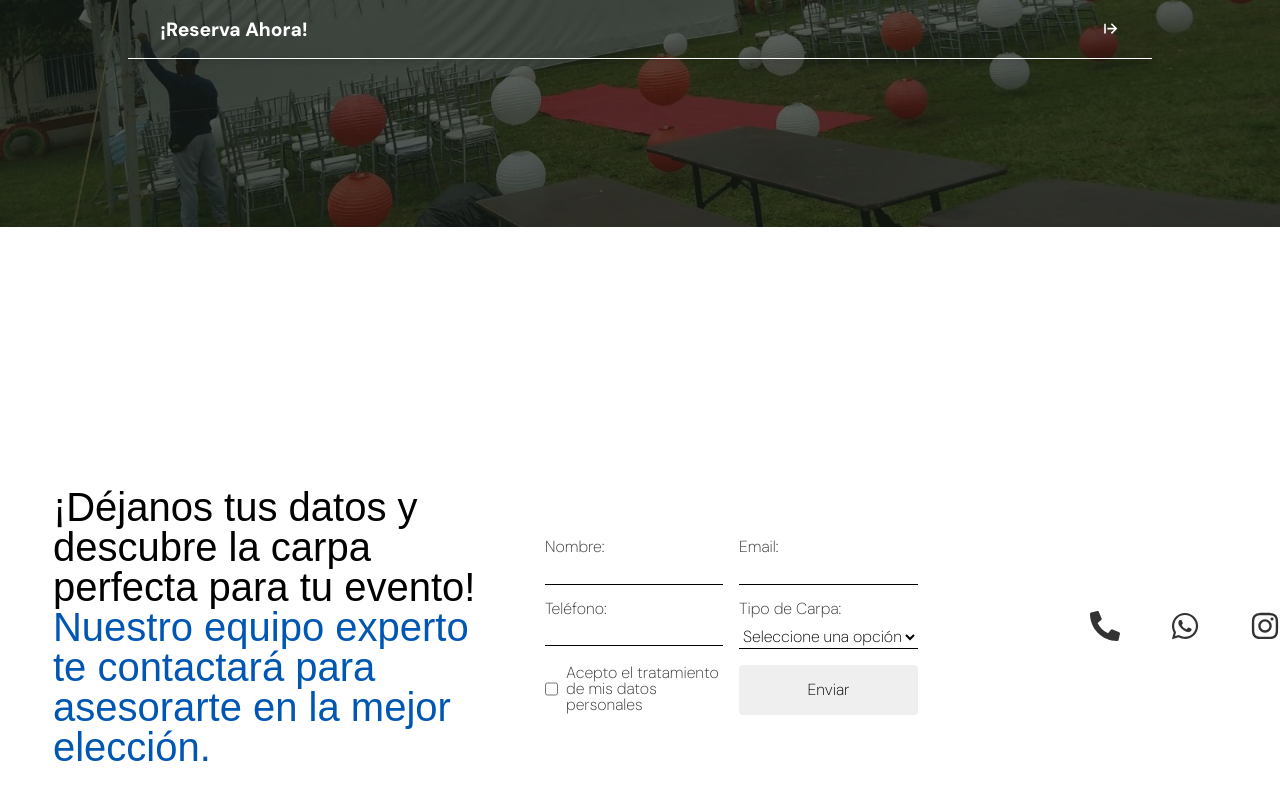
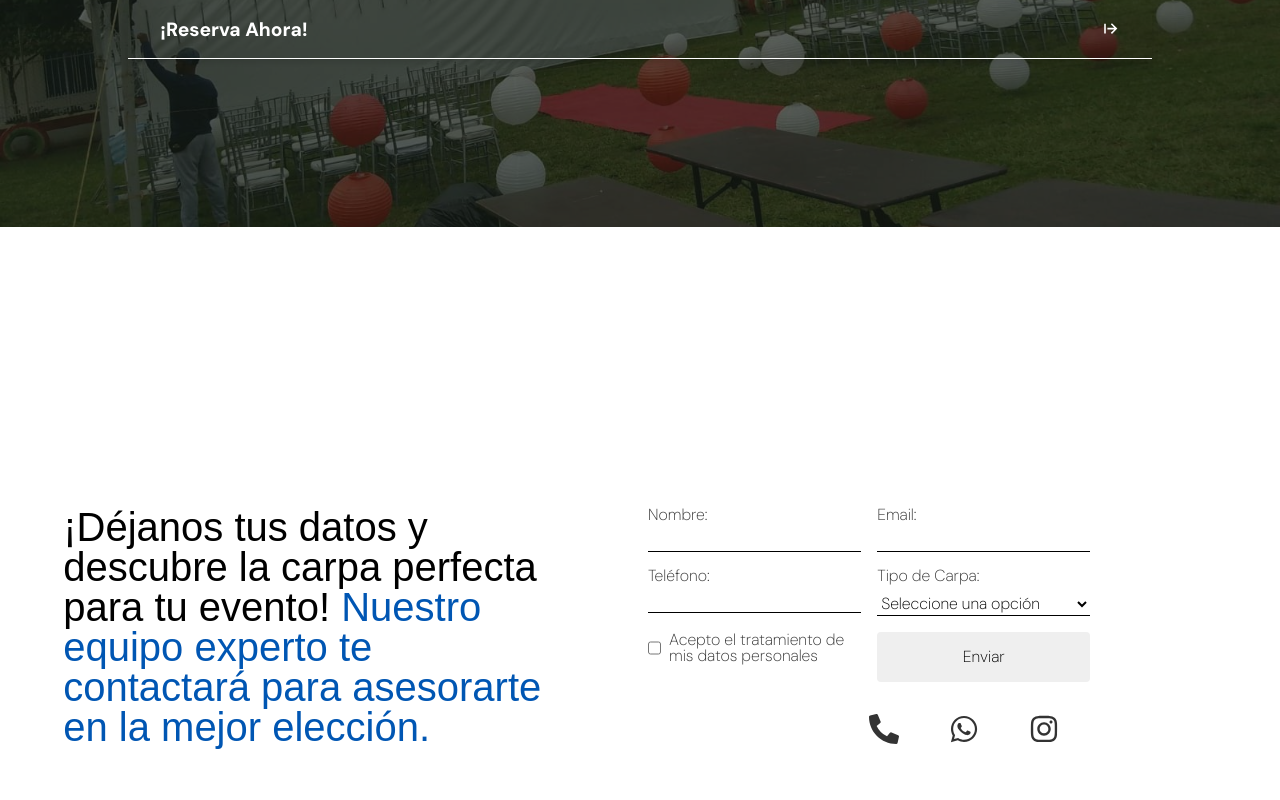
Before and after one commit to omaryesithvilladiegoc/carpas-jireh, a Next.js app: page / in a window 1280 px wide. Shown: the part 2439-3239 px from the top of the page. Built offline with nearby package versions, Linux system fonts and the light colour scheme; a web font is replaced by a local one.

Commit message:
last update

```diff
--- a/src/components/common/LandingPage/Contact/childrens/SocialMedia/styles/styles.module.css
+++ b/src/components/common/LandingPage/Contact/childrens/SocialMedia/styles/styles.module.css
@@ -1,7 +1,7 @@
 .socialMedia {
     display: flex;
     gap: 50px;
-
+    justify-content: center;
   }
 
   .icon {
--- a/src/components/common/LandingPage/Contact/index.tsx
+++ b/src/components/common/LandingPage/Contact/index.tsx
@@ -196,9 +196,8 @@ const Contact = () => {
             </div>
           )}
         </form>
+        <SocialMedia />
       </section>
-
-      <SocialMedia />
     </div>
   );
 };
--- a/src/components/common/LandingPage/Contact/styles/styles.module.css
+++ b/src/components/common/LandingPage/Contact/styles/styles.module.css
@@ -33,7 +33,9 @@
 .containerForm {
   width: 50%;
   margin: 0 auto;
-
+  display: flex;
+  flex-direction: column;
+  gap: 2rem;
 }
 
 .form {
```
